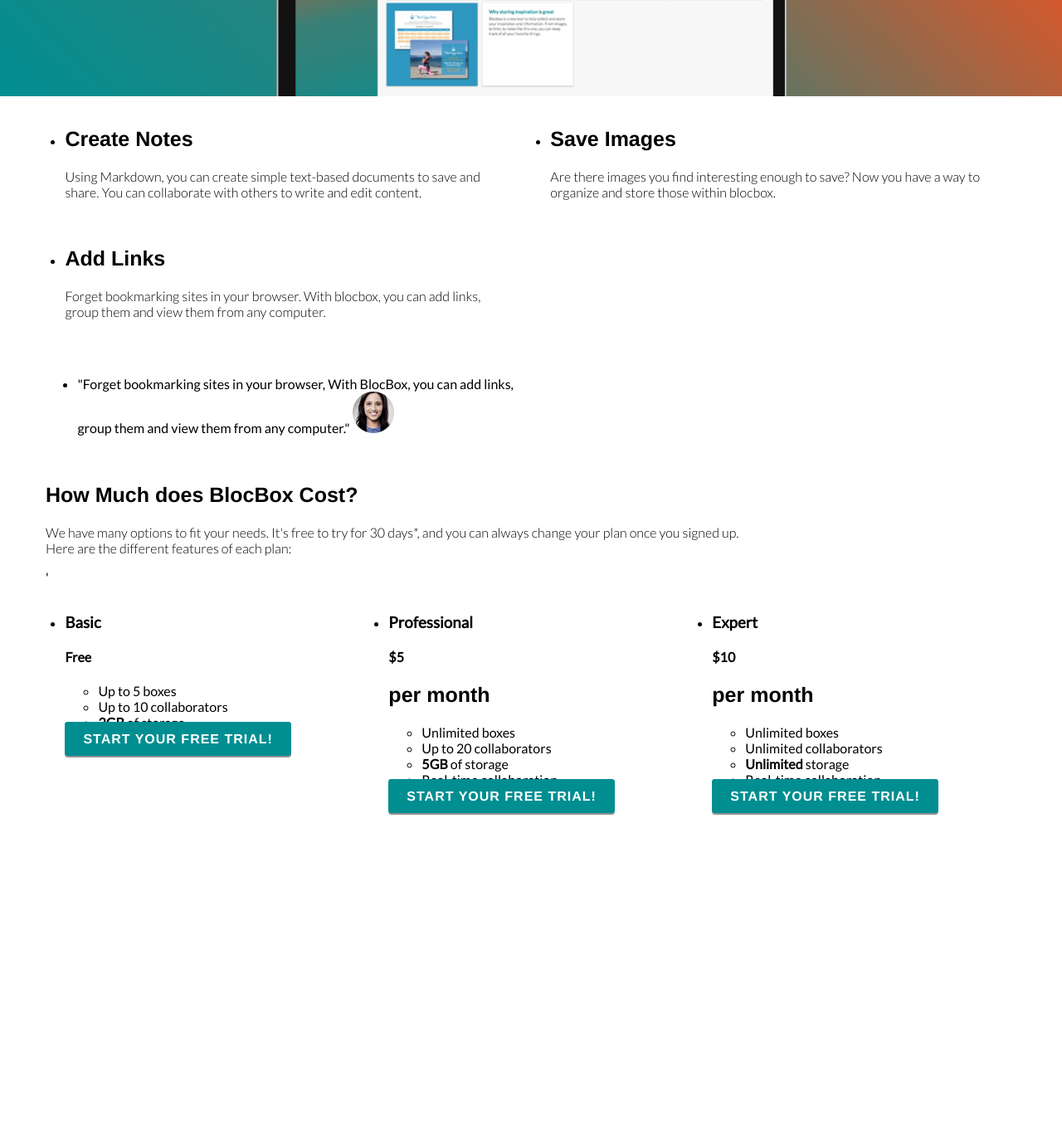
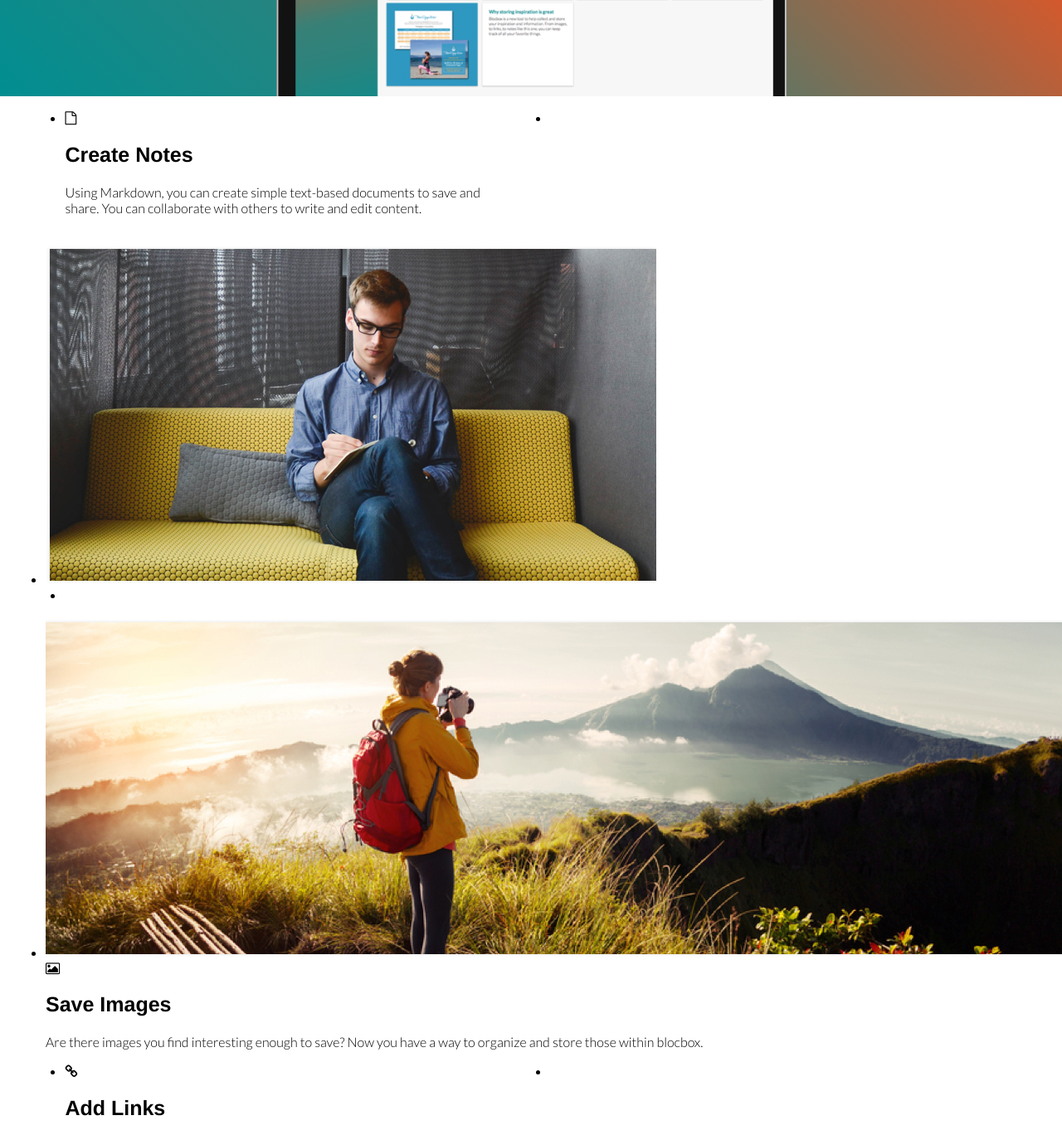
Before and after one commit to yu3heng2/BlocBox, a plain HTML site: page index.html in a window 1280 px wide. Shown: the part 680-2054 px from the top of the page at 83% size. Before the commit the page ends 1685 px from the top, so only its background shows below. Drawn offline with Linux system fonts and the light colour scheme.

Commit message:
assignment 30 completed

```diff
--- a/css/style.css
+++ b/css/style.css
@@ -37,6 +37,7 @@
    padding-right: 15px;
    position: relative;
  }
+
  .container:before,
  .container:after {
    content: " ";
@@ -78,7 +79,10 @@
    }
  }
 
+ @media (min-width: 700px) {}
+
 /* HEADER */
+
 header {
   color: #FFFFFF;
   background: #34495E;
@@ -114,7 +118,6 @@
  header nav ul > li.btn-outline:hover > a {
    color:#34495E;
  }
-
   header .hero {
    text-align: center;
    display:block;
@@ -151,3 +154,11 @@
    border: 2px solid #018E91;
    box-shadow: 0px 2px 0px 0px #959595;
  }
+
+ /* BENEFITS */
+
+.benefits {
+  text-align: left;
+  display: block;
+  position: left;
+ }
--- a/index.html
+++ b/index.html
@@ -43,16 +43,24 @@
 <!--Benefits-->
 <section class="benefits">
   <ul class="container">
-    <li class="one-half">
+    <li class="one-half first">
+      <i class="fa fa-file-o"></i>
       <h2>Create Notes</h2>
       <p>Using Markdown, you can create simple text-based documents to save and share. You can collaborate with others to write and edit content.</p>
+      <li class="one-half">
+      <li><img src="images/create_notes.jpg" alt="Add links"></li>
     </li>
-    <li class="one-half">
+    <li class="one-half first">
+      <li><img src="images/save_images.jpg" alt="Add links"></li>
+      <i class="fa fa-picture-o"></i>
       <h2>Save Images</h2>
       <p>Are there images you find interesting enough to save? Now you have a way to organize and store those within blocbox.</p>
       </li>
-    <li class="one-half">
+    <li class="one-half first">
+      <i class="fa fa-link"></i>
       <h2>Add Links</h2>
+      <li class="one-half">
+      <li><img src="images/add_links.jpg" alt="Add links"></li>
       <p>Forget bookmarking sites in your browser. With blocbox, you can add links, group them and view them from any computer.</p>
     </li>
   </ul>
```
Also changed, not shown: images/add_links.jpg (added), images/create_notes.jpg (added), images/save_images.jpg (added).
